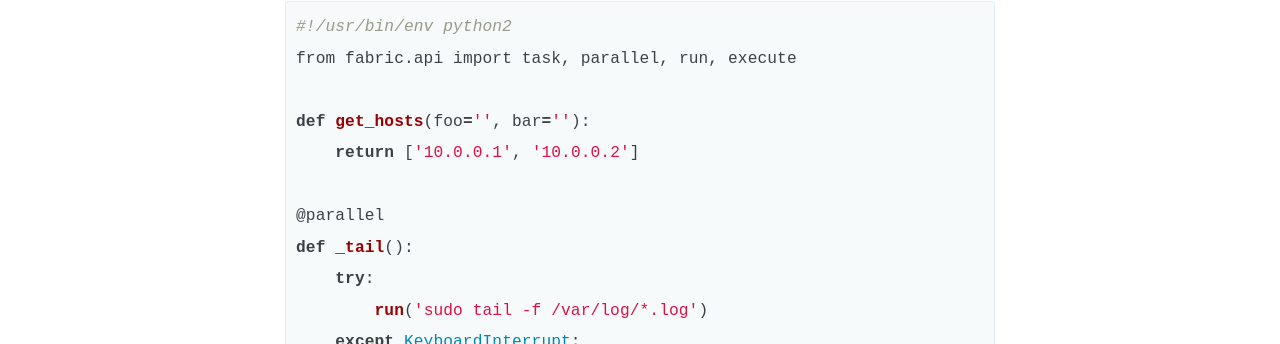
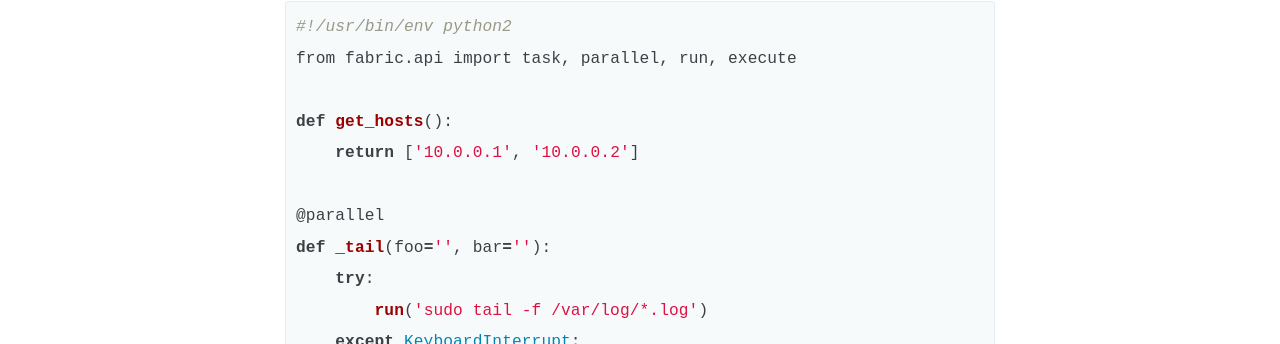
Before and after one commit to mad01/mad01.github.io, a Jekyll site: the page built from _posts/2016-06-30-python-fabric-dynamic-hosts.md, in a window 1280 px wide. Shown: the part 960-1304 px from the top of the page. Built offline with Jekyll 4.4.1, drawn with Linux system fonts in a browser that asks for light colours.

Commit message:
correct func

```diff
--- a/_posts/2016-06-30-python-fabric-dynamic-hosts.md
+++ b/_posts/2016-06-30-python-fabric-dynamic-hosts.md
@@ -20,11 +20,11 @@
 #!/usr/bin/env python2
 from fabric.api import task, parallel, run, execute
 
-def get_hosts(foo='', bar=''):
+def get_hosts():
     return ['10.0.0.1', '10.0.0.2']
 
 @parallel
-def _tail():
+def _tail(foo='', bar=''):
     try:
         run('sudo tail -f /var/log/*.log')
     except KeyboardInterrupt:
```
